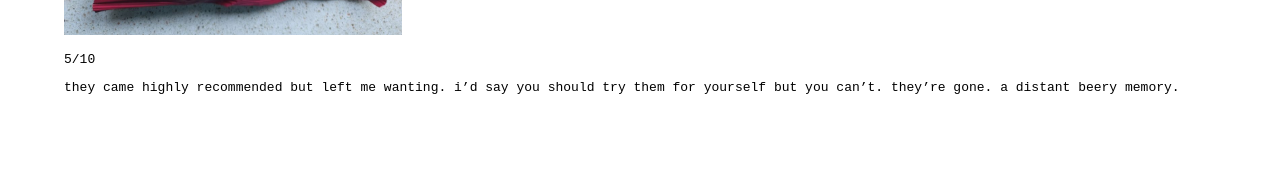
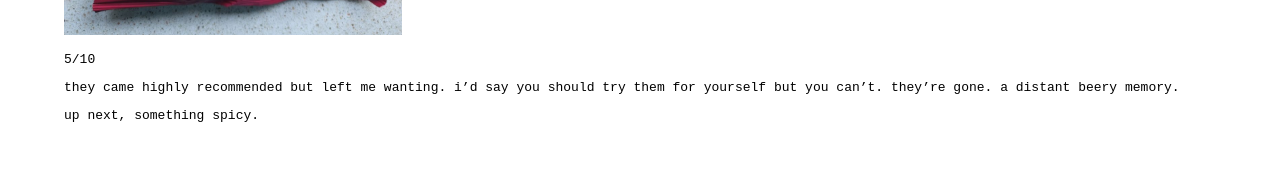
Before and after one commit to crispreview/crispreview.github.io, a Jekyll site: the page built from _posts/2024-10-03-Aldi-German-Pilsner.markdown, in a window 1280 px wide. Shown: the part 856-1040 px from the top of the page. Built offline with Jekyll 4.4.1, drawn with Linux system fonts in a browser that asks for light colours; before the commit the page ends 1015 px from its top, so only the background shows below that.

Commit message:
Update 2024-10-03-Aldi-German-Pilsner.markdown

```diff
--- a/_posts/2024-10-03-Aldi-German-Pilsner.markdown
+++ b/_posts/2024-10-03-Aldi-German-Pilsner.markdown
@@ -19,3 +19,5 @@ It didn't stop me eating the whole bag.
 5/10
 
 They came highly recommended but left me wanting. I'd say you should try them for yourself but you can't. They're gone. A distant beery memory.
+
+Up next, something spicy.
```
